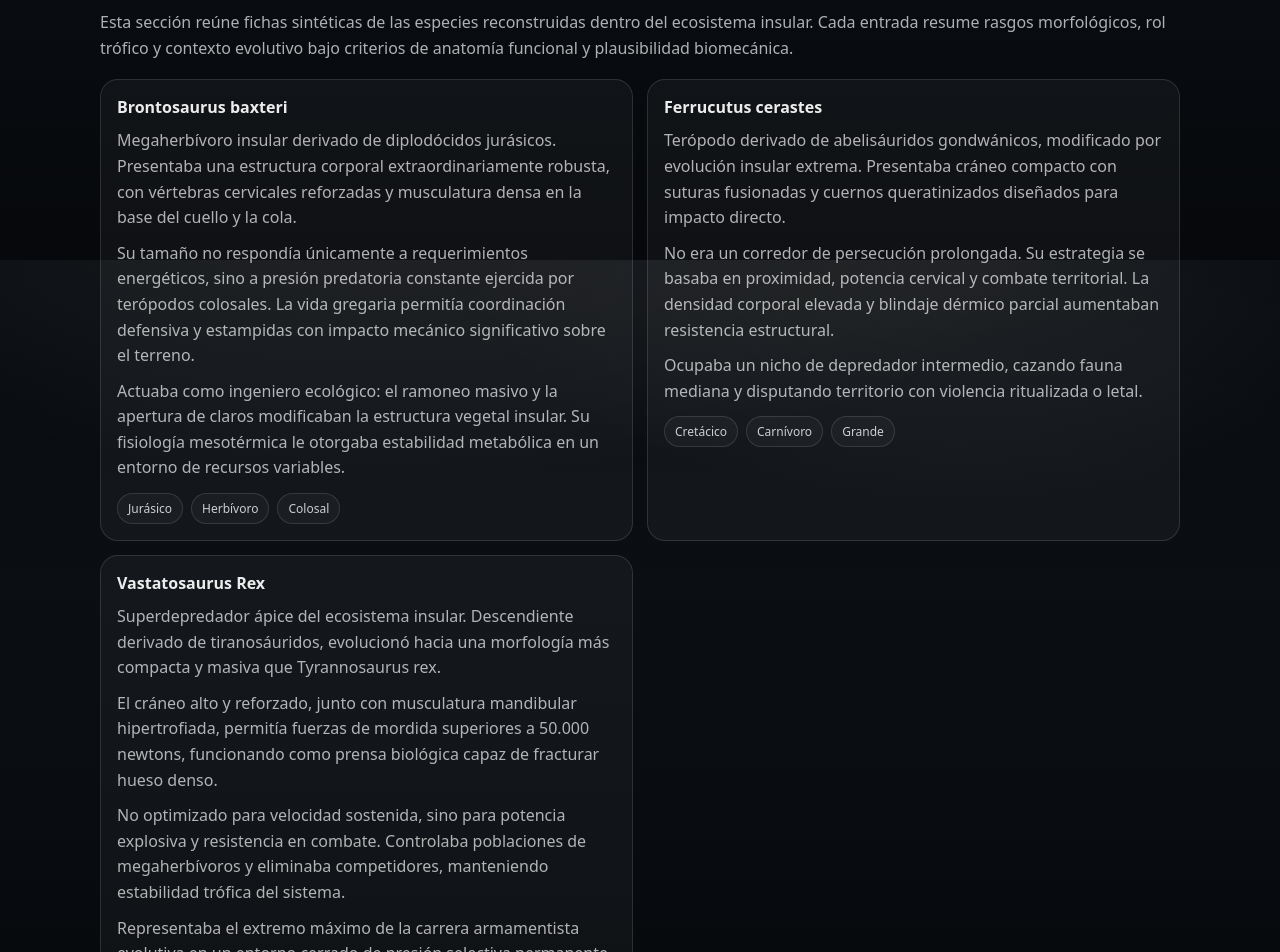
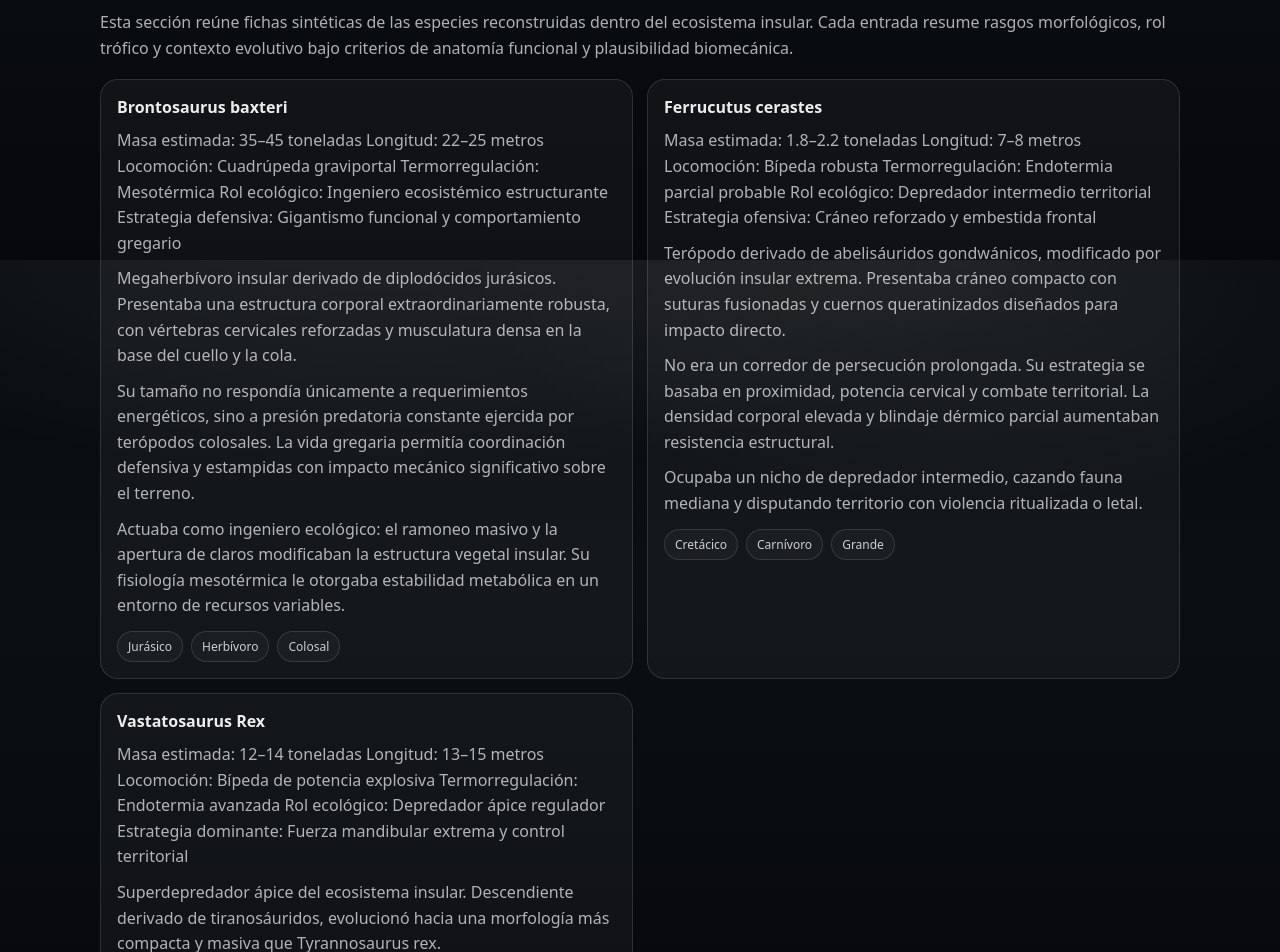
Before and after one commit to lu-developer476/Dinosauria, a React (Vite) app: page / in a window 1280 px wide. Shown: the part 2140-3092 px from the top of the page. Built offline with nearby package versions, Linux system fonts and the light colour scheme.

Commit message:
dinos.ts

```diff
--- a/src/data/dinos.ts
+++ b/src/data/dinos.ts
@@ -7,15 +7,14 @@ export const dinos: DinoCard[] = [
     era: "Jurásico",
     diet: "Herbívoro",
     size: "Colosal",
+    description: `Masa estimada: 35–45 toneladas
+Longitud: 22–25 metros
+Locomoción: Cuadrúpeda graviportal
+Termorregulación: Mesotérmica
+Rol ecológico: Ingeniero ecosistémico estructurante
+Estrategia defensiva: Gigantismo funcional y comportamiento gregario
 
-    mass: "35–45 toneladas",
-    length: "22–25 metros",
-    locomotion: "Cuadrúpeda graviportal",
-    thermoregulation: "Mesotérmica",
-    ecologicalRole: "Especie estructurante del ecosistema",
-    defensiveStrategy: "Gigantismo defensivo y comportamiento gregario",
-
-    description: `Megaherbívoro insular derivado de diplodócidos jurásicos. Presentaba una estructura corporal extraordinariamente robusta, con vértebras cervicales reforzadas y musculatura densa en la base del cuello y la cola.
+Megaherbívoro insular derivado de diplodócidos jurásicos. Presentaba una estructura corporal extraordinariamente robusta, con vértebras cervicales reforzadas y musculatura densa en la base del cuello y la cola.
 
 Su tamaño no respondía únicamente a requerimientos energéticos, sino a presión predatoria constante ejercida por terópodos colosales. La vida gregaria permitía coordinación defensiva y estampidas con impacto mecánico significativo sobre el terreno.
 
@@ -28,15 +27,14 @@ Actuaba como ingeniero ecológico: el ramoneo masivo y la apertura de claros mod
     era: "Cretácico",
     diet: "Carnívoro",
     size: "Grande",
+    description: `Masa estimada: 1.8–2.2 toneladas
+Longitud: 7–8 metros
+Locomoción: Bípeda robusta
+Termorregulación: Endotermia parcial probable
+Rol ecológico: Depredador intermedio territorial
+Estrategia ofensiva: Cráneo reforzado y embestida frontal
 
-    mass: "1.8–2.2 toneladas",
-    length: "7–8 metros",
-    locomotion: "Bípeda robusta",
-    thermoregulation: "Probablemente endotérmica parcial",
-    ecologicalRole: "Depredador intermedio territorial",
-    defensiveStrategy: "Cráneo reforzado y embestida frontal",
-
-    description: `Terópodo derivado de abelisáuridos gondwánicos, modificado por evolución insular extrema. Presentaba cráneo compacto con suturas fusionadas y cuernos queratinizados diseñados para impacto directo.
+Terópodo derivado de abelisáuridos gondwánicos, modificado por evolución insular extrema. Presentaba cráneo compacto con suturas fusionadas y cuernos queratinizados diseñados para impacto directo.
 
 No era un corredor de persecución prolongada. Su estrategia se basaba en proximidad, potencia cervical y combate territorial. La densidad corporal elevada y blindaje dérmico parcial aumentaban resistencia estructural.
 
@@ -49,15 +47,14 @@ Ocupaba un nicho de depredador intermedio, cazando fauna mediana y disputando te
     era: "Cretácico",
     diet: "Carnívoro",
     size: "Colosal",
+    description: `Masa estimada: 12–14 toneladas
+Longitud: 13–15 metros
+Locomoción: Bípeda de potencia explosiva
+Termorregulación: Endotermia avanzada
+Rol ecológico: Depredador ápice regulador
+Estrategia dominante: Fuerza mandibular extrema y control territorial
 
-    mass: "12–14 toneladas",
-    length: "13–15 metros",
-    locomotion: "Bípeda de potencia explosiva",
-    thermoregulation: "Endotérmica avanzada",
-    ecologicalRole: "Depredador ápice regulador",
-    defensiveStrategy: "Fuerza mandibular extrema y dominancia territorial",
-
-    description: `Superdepredador ápice del ecosistema insular. Descendiente derivado de tiranosáuridos, evolucionó hacia una morfología más compacta y masiva que Tyrannosaurus rex.
+Superdepredador ápice del ecosistema insular. Descendiente derivado de tiranosáuridos, evolucionó hacia una morfología más compacta y masiva que Tyrannosaurus rex.
 
 El cráneo alto y reforzado, junto con musculatura mandibular hipertrofiada, permitía fuerzas de mordida superiores a 50.000 newtons, funcionando como prensa biológica capaz de fracturar hueso denso.
 
```
